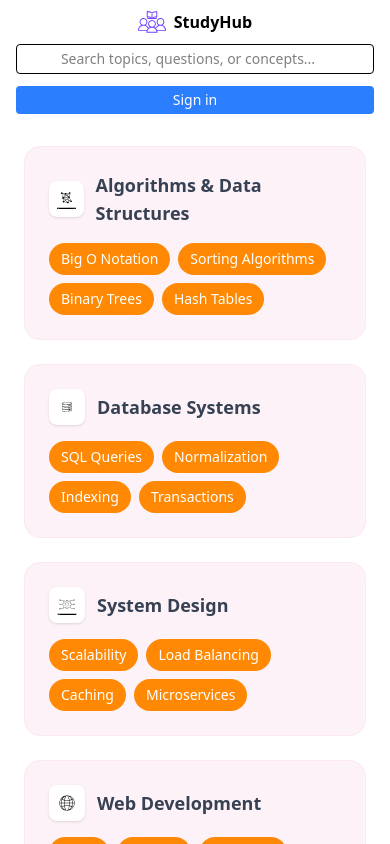
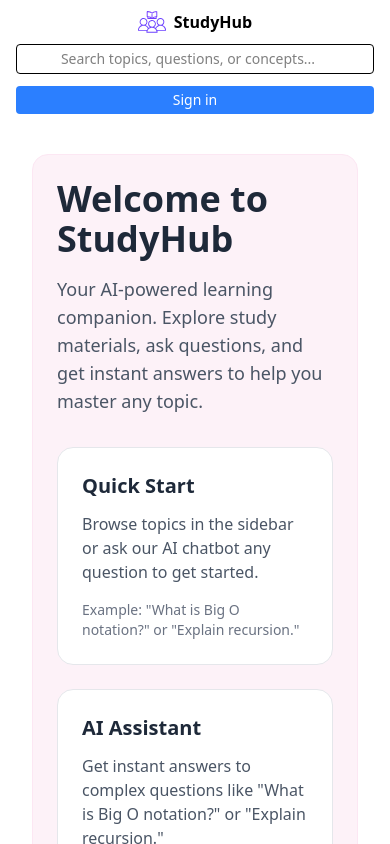
Before and after one commit to bradleyhung/chatbot, a Next.js app: page / in a window 390 px wide. Shown: the top 844 px of the page. Built offline with nearby package versions, Linux system fonts and the light colour scheme.

Commit message:
Fix layout direction in Body component for improved responsiveness

```diff
--- a/src/app/components/topics.tsx
+++ b/src/app/components/topics.tsx
@@ -49,7 +49,7 @@
 
 export default function Body() {
   return (
-    <div className="flex flex-col lg:flex-row">
+    <div className="flex flex-col-reverse lg:flex-row">
       <div className="grid gap-6 mx-auto p-6">
         {classes.map((classItem) => {
           return (
```
